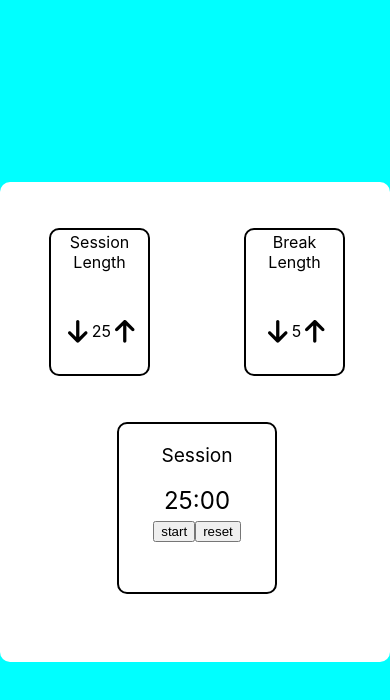
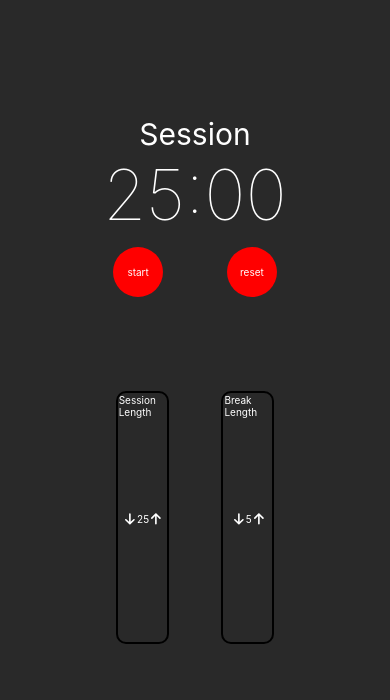
Before and after one commit to alefDev-prog/session_timer, a React (Create React App) app: page / in a window 390 px wide. Shown: the top 700 px of the page. Built offline with nearby package versions, Linux system fonts and the light colour scheme.

Commit message:
fix: mobile styling on timer

```diff
--- a/src/App.js
+++ b/src/App.js
@@ -7,11 +7,11 @@ function App() {
   return (
     <div className="App">
       <main id="clock">
+      <Timer class="tim"/>
         <div className='container'>
           <SessionControl />
           <BreakControl/>
         </div>
-        <Timer class="tim"/>
       </main>
 
     </div>
--- a/src/css/App.css
+++ b/src/css/App.css
@@ -1,17 +1,34 @@
+@import url("https://fonts.googleapis.com/css2?family=Quicksand&family=Roboto+Mono&display=swap");
+*, ::after, ::before {
+  margin: 0;
+  padding: 0;
+  box-sizing: border-box;
+}
+
+html {
+  font-size: 62.5%;
+  font-family: "Quicksand", sans-serif;
+}
+
 .App {
+  width: 100%;
+  height: 100vh;
+  background-color: #292929;
   display: flex;
   justify-content: center;
   align-items: center;
-  height: 100vh;
-  background-color: aqua;
-  text-align: center;
+  flex-direction: column;
 }
 
 #clock {
-  background-color: white;
-  width: 40rem;
-  height: 30rem;
-  border-radius: 10px;
+  background-color: #292929;
+  width: 100%;
+  height: 100vh;
+  color: white;
+  display: flex;
+  justify-content: center;
+  align-items: center;
+  flex-direction: column;
 }
 
 .container {
@@ -59,18 +76,35 @@
 }
 
 #timer-wrapper {
-  width: 40%;
-  height: 35%;
-  border: 2px solid black;
-  border-radius: 10px;
-  margin-left: 30%;
+  width: -moz-max-content;
+  width: max-content;
+}
+#timer-wrapper #timer-btn-wrapper {
+  display: flex;
+  justify-content: center;
+  align-items: center;
+  justify-content: space-between;
+  margin: 1rem 1rem;
+}
+#timer-wrapper #timer-btn-wrapper .timerBtn {
+  width: 5rem;
+  height: 5rem;
+  border-radius: 50%;
+  background-color: red;
+  display: flex;
+  justify-content: center;
+  align-items: center;
+  flex-direction: column;
 }
 
 #timer-label {
-  font-size: 1.2rem;
+  font-size: 3rem;
+  text-align: center;
 }
 
 #time-left {
-  font-size: 1.5rem;
+  font-size: 7rem;
+  font-weight: lighter;
+  text-align: center;
   margin-bottom: 0.3rem;
 }/*# sourceMappingURL=App.css.map */
--- a/src/sass/App.scss
+++ b/src/sass/App.scss
@@ -1,17 +1,21 @@
+@import '_reset.scss';
+@import '_variables.scss';
+@import '_mixins.scss';
+
 .App{
-    display: flex;
-    justify-content: center;
-    align-items: center;
+    width: 100%;
     height: 100vh;
-    background-color: aqua;
-    text-align: center;
+    background-color: $gray-color;
+    @include flex_setup_col;
   }
 
   #clock{
-    background-color: white;
-    width: 40rem;
-    height: 30rem;
-    border-radius: 10px;
+    background-color: $gray-color;
+    width: 100%;
+    height: 100vh;
+    color:white;
+    @include flex_setup_col;
+
 
   }
 
@@ -65,19 +69,34 @@
   }
 
   #timer-wrapper{
-    width: 40%;
-    height: 35%;
-    border: 2px solid black;
-    border-radius: 10px;
-    margin-left:30%;
+    width: max-content;
+
+
+    #timer-btn-wrapper {
+        @include flex_setup_row;
+        justify-content: space-between;
+        margin: 1rem 1rem;
+
+        .timerBtn {
+            width: 5rem;
+            height: 5rem;
+            border-radius: 50%;
+            background-color: red;
+            @include flex_setup_col;
+        }
+    }
+
 
   }
 
   #timer-label {
-    font-size: 1.2rem;
+    font-size: 3rem;
+    text-align: center;
   }
 
   #time-left {
-    font-size: 1.5rem;
+    font-size: 7rem;
+    font-weight: lighter;
+    text-align: center;
     margin-bottom: 0.3rem;
   }
--- /dev/null
+++ b/src/sass/_mixins.scss
@@ -0,0 +1,12 @@
+@mixin flex_setup_row {
+    display: flex;
+    justify-content: center;
+    align-items: center;
+}
+
+@mixin flex_setup_col {
+    display: flex;
+    justify-content: center;
+    align-items: center;
+    flex-direction: column;
+}
--- /dev/null
+++ b/src/sass/_reset.scss
@@ -0,0 +1,12 @@
+@import url('https://fonts.googleapis.com/css2?family=Quicksand&family=Roboto+Mono&display=swap');
+
+*, ::after, ::before {
+    margin: 0;
+    padding: 0;
+    box-sizing: border-box;
+}
+
+html {
+    font-size: 62.5%;
+    font-family: 'Quicksand', sans-serif;
+}
--- /dev/null
+++ b/src/sass/_variables.scss
@@ -0,0 +1 @@
+$gray-color: #292929;
--- a/src/timer.js
+++ b/src/timer.js
@@ -10,13 +10,13 @@ function Timer() {
     const [running, setRunning] = useState(false);
     const [inBreak, setBreak] = useState(false);
     const timerId = useRef();
-    const timerColor = useRef("black");
+    const timerColor = useRef("white");
 
 
 
     useEffect(() => {
         setTime(()=> sessionLength*60)
-        timerColor.current="black";
+        timerColor.current="white";
     }, [sessionLength]);
 
     useEffect(() => {
@@ -33,7 +33,7 @@ function Timer() {
         }
 
         if (time < 30) timerColor.current="red";
-        else timerColor.current="black";
+        else timerColor.current="white";
 
     }, [time, breakLength, inBreak, sessionLength]);
 
@@ -87,15 +87,22 @@ function Timer() {
 
         <main id="timer-wrapper">
 
+
+            <audio id="beep" src={require("./audio/beep-clock.mp3")}></audio>
+
             {inBreak ? <p id="timer-label">Break</p> : <p id="timer-label">Session</p>}
-            <audio id="beep" src={require("./audio/beep-clock.mp3")}></audio>
+
             <div id="time-left"  style={{color:timerColor.current}}>{minutes}:{seconds}</div>
 
-            {running ?
-              <button id="start_stop"  onClick={running ? stop : start}>stop</button>
-            : <button id="start_stop" onClick={running ? stop : start}>start</button>}
+            <section id="timer-btn-wrapper">
+                {running ?
+                <div className="timerBtn" id="start_stop"  onClick={running ? stop : start}>stop</div>
+                : <div className="timerBtn" id="start_stop" onClick={running ? stop : start}>start</div>}
 
-            <button id="reset" onClick={reset}>reset</button>
+                <div className="timerBtn" id="reset" onClick={reset}>reset</div>
+            </section>
+
+
 
         </main>
     )
```
Also changed, not shown: 1 other file (tests, documents, lock files or other folders).
